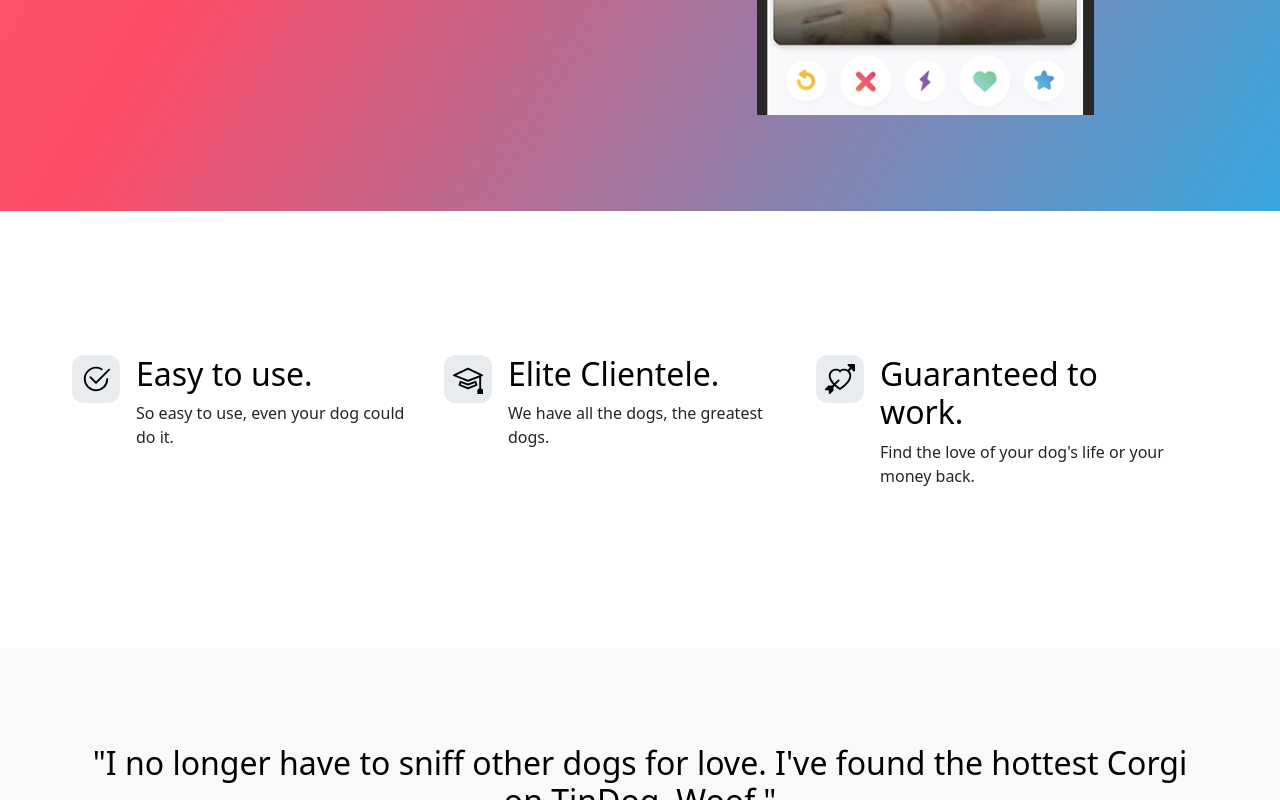
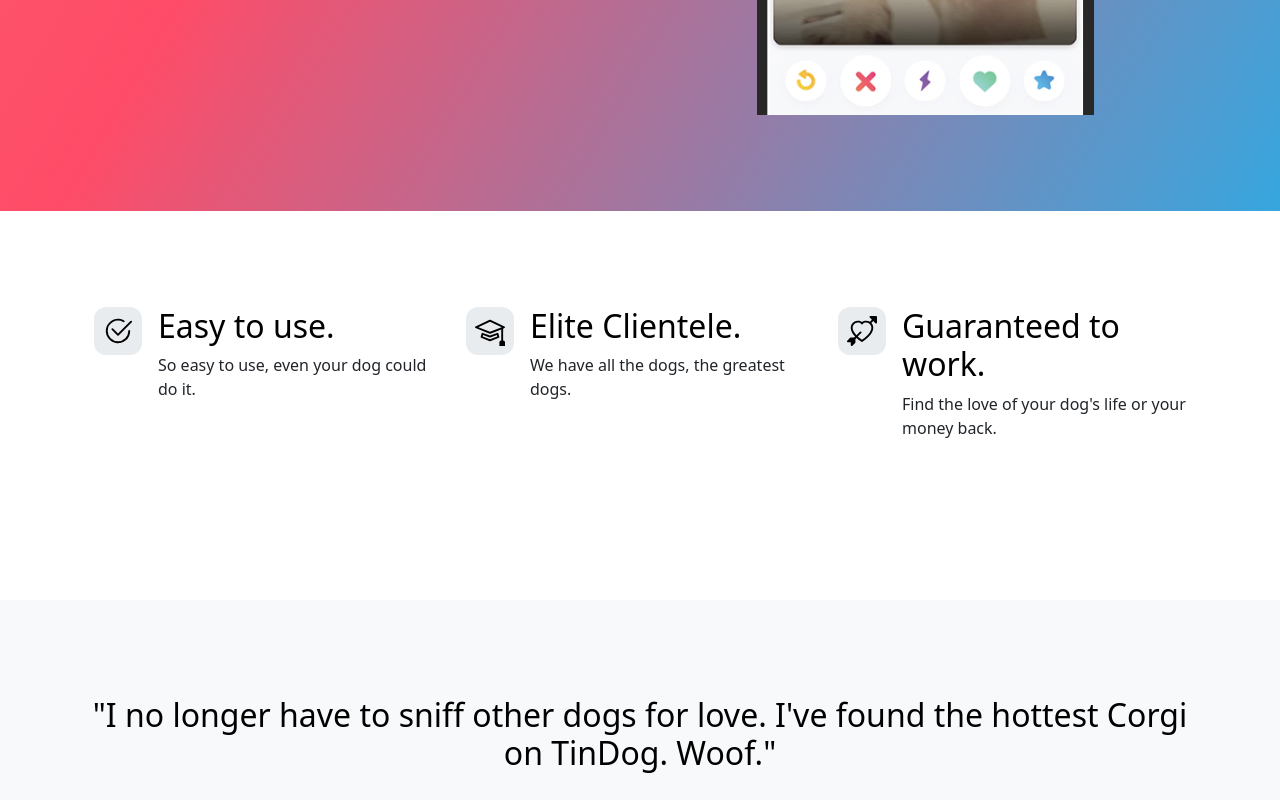
Before and after one commit to Fateh028/Tindog, a plain HTML site: page index.html in a window 1280 px wide. Shown: the part 575-1375 px from the top of the page. Drawn offline with nearby package versions, Linux system fonts and the light colour scheme; files whose address does not match are found by name.

Commit message:
Update index.html

```diff
--- a/index.html
+++ b/index.html
@@ -46,7 +46,7 @@
   </section>
   <!-- Features -->
   <section id="features">
-    <div class="container px-4 py-5 m-5" id="hanging-icons">
+    <div class="container px-4 py-5 m-100" id="hanging-icons">
       <div class="row g-4 py-5 row-cols-1 row-cols-lg-3 ">
         <div class="col d-flex align-items-start">
           <div class="icon-square text-body-emphasis bg-body-secondary d-inline-flex align-items-center justify-content-center fs-4 flex-shrink-0 me-3">
```
